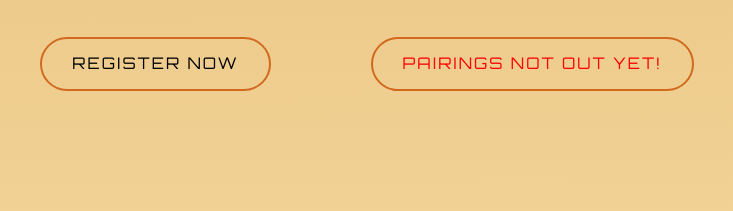
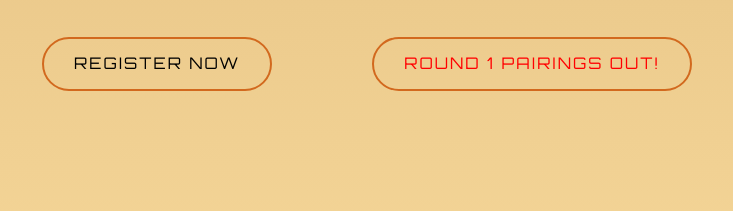
Before and after one commit to CHAOSISIB/chaosisib.github.io, a plain HTML site: page checkmate.html in a window 1280 px wide. Shown: the part 552-763 px from the top of the page, 117-850 px from the left. Drawn offline with Linux system fonts and the light colour scheme.

Commit message:
round 1 pairings

```diff
--- a/checkmate.html
+++ b/checkmate.html
@@ -811,7 +811,7 @@
                     <a href="https://konfhub.com/checkout/chaos2025?ticketId=33961" target="_blank"
                         class="btn btn-outline">Register Now</a>
                         <a href="#pairings"
-                        class="btn btn-outline"><font style="color:red;"> PAIRINGS NOT OUT YET! </font></a>
+                        class="btn btn-outline"><font style="color:red;"> Round 1 pairings out! </font></a>
                 </div>
             </div>
         </div>
```
Also changed, not shown: 2 other files.
